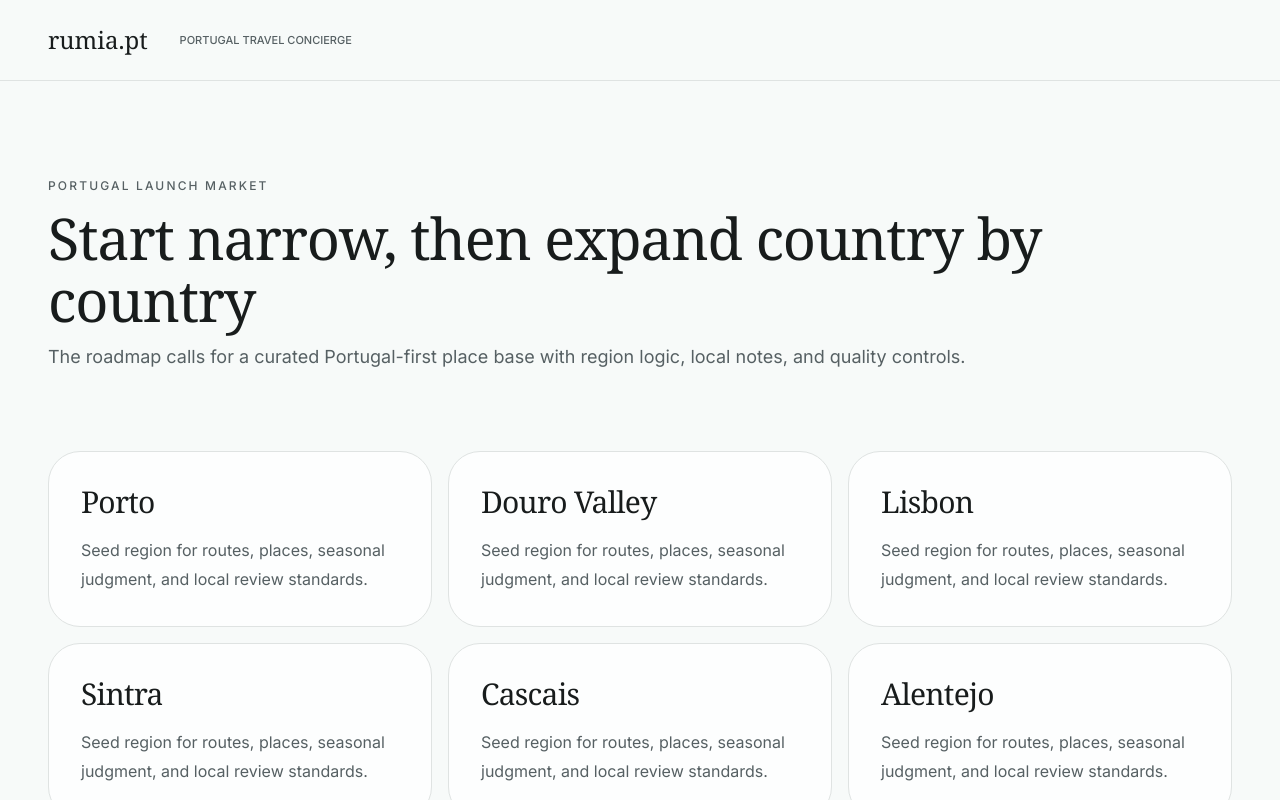
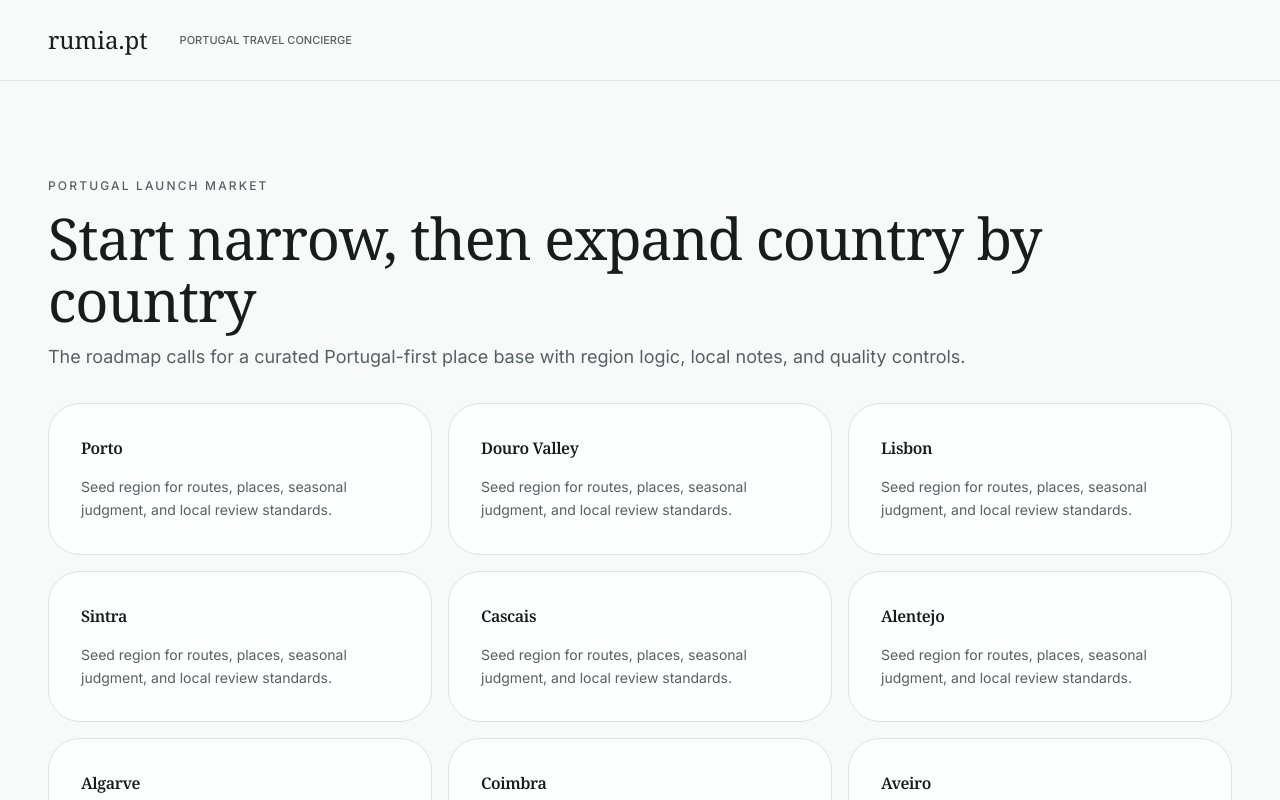
Before and after one commit to Dystx/Rota, a Next.js app in the folder apps/web/: page /portugal in a window 1280 px wide. Shown: the top 800 px of the page. Built offline with nearby package versions, Linux system fonts and the light colour scheme.

Commit message:
feat(portugal): redesign /portugal to Stitch archive screen

```diff
--- a/apps/web/app/(marketing)/portugal/page.tsx
+++ b/apps/web/app/(marketing)/portugal/page.tsx
@@ -1,4 +1,4 @@
-import { Card, CardContent, CardHeader, CardTitle, PageShell, SectionHeading } from "@repo/ui";
+import { ArchiveLayout, TripCard } from "@repo/ui";
 
 const regions = [
   "Porto",
@@ -12,30 +12,30 @@ const regions = [
   "Aveiro"
 ];
 
+function slugify(text: string) {
+  return text.toLowerCase().replace(/\s+/g, "-");
+}
+
 export default function PortugalPage() {
   return (
-    <PageShell>
-      <SectionHeading
-        eyebrow="Portugal launch market"
-        title="Start narrow, then expand country by country"
-        description="The roadmap calls for a curated Portugal-first place base with region logic, local notes, and quality controls."
-      />
-
-      <div className="grid gap-4 md:grid-cols-2 xl:grid-cols-3">
+    <ArchiveLayout
+      testid="portugal-header"
+      header={{
+        eyebrow: "Portugal launch market",
+        title: "Start narrow, then expand country by country",
+        description: "The roadmap calls for a curated Portugal-first place base with region logic, local notes, and quality controls."
+      }}
+    >
+      <div data-testid="region-grid" className="contents">
         {regions.map((region) => (
-          <Card key={region}>
-            <CardHeader>
-              <CardTitle>{region}</CardTitle>
-            </CardHeader>
-            <CardContent>
-              <p className="rota-muted">
-                Seed region for routes, places, seasonal judgment, and local
-                review standards.
-              </p>
-            </CardContent>
-          </Card>
+          <TripCard
+            key={region}
+            testid={`region-card-${slugify(region)}`}
+            title={region}
+            caption="Seed region for routes, places, seasonal judgment, and local review standards."
+          />
         ))}
       </div>
-    </PageShell>
+    </ArchiveLayout>
   );
 }
```
